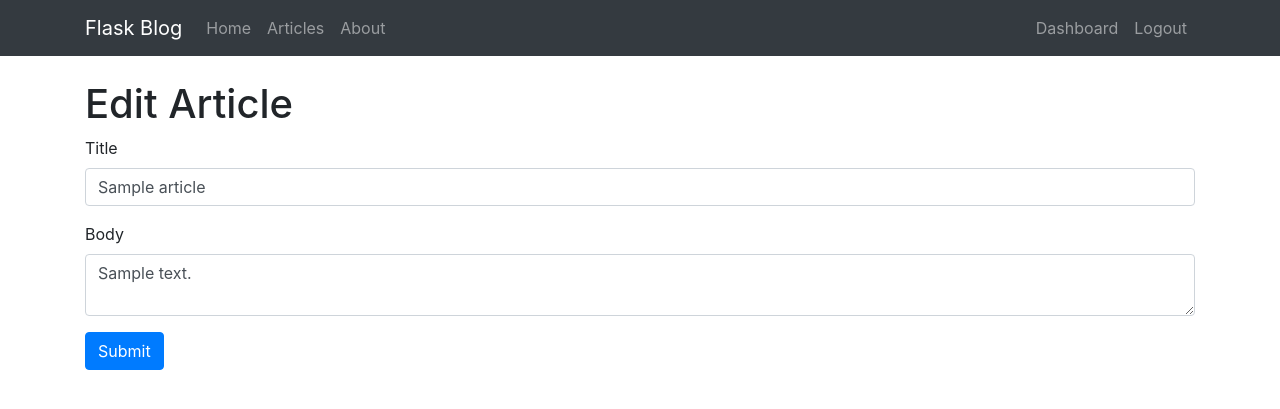
After one commit to jonasismoe/flask-blog, a Flask app: page /edit-article/1 in a window 1280 px wide. The commit adds this page. Shown: the top 409 px of the page. Run offline with Flask 2, Linux system fonts and the light colour scheme; the visitor is signed in with stand-in values (Sample User, id 1); tables that the repository leaves empty hold one stand-in row (values such as "Sample post"); some libraries are stand-ins or nearby versions.

Commit message:
Added Ability to Delete and Edit Articles

```diff
--- a/app.py
+++ b/app.py
@@ -81,7 +81,7 @@ def article(id):
     cur = mysql.connection.cursor()
 
     # Get articles
-    result = cur.execute('SELECT * from articles WHERE id = %s', [id])
+    cur.execute('SELECT * from articles WHERE id = %s', [id])
 
     # Fetch result
     article = cur.fetchone()
@@ -255,7 +255,71 @@ def add_article():
     else:
         return render_template('add-article.html', title='Add Article', form=form)
 
+# Edit Article
+@app.route('/edit-article/<string:id>', methods=['GET', 'POST'])
+@is_logged_in
+def edit_article(id):
+    # Create cursor
+    cur = mysql.connection.cursor()
 
+    # Get article by id
+    cur.execute('SELECT * FROM articles WHERE id = %s', [id])
+
+    # Fetch result
+    article = cur.fetchone()
+
+    # Get form
+    form = ArticleForm(request.form)
+
+    # Populate form fields
+    form.title.data = article['title']
+    form.body.data = article['body']
+
+    # If request is POST and form is validated...
+    if request.method == 'POST' and form.validate():
+        # Get title and body from form
+        title = request.form['title']
+        body = request.form['body']
+
+        # Create cursor
+        cur = mysql.connection.cursor()
+
+        # Query
+        cur.execute('UPDATE articles SET title = %s, body = %s WHERE id = %s', (title, body, id))
+
+        # Commit
+        mysql.connection.commit()
+
+        # Close connection
+        cur.close()
+
+        flash('Article Updated!', 'success')
+
+        return redirect(url_for('dashboard'))
+
+    # ... else GET request.
+    else:
+        return render_template('edit-article.html', title='Edit Article', form=form)
+
+# Delete Article
+@app.route('/delete-article/<string:id>', methods=["POST"])
+@is_logged_in
+def delete_article(id):
+    # Create cursor
+    cur = mysql.connection.cursor()
+
+    # Execute
+    cur.execute('DELETE FROM articles WHERE id = %s', [id])
+
+    # Commit
+    mysql.connection.commit()
+
+    # Close connection
+    cur.close()
+
+    flash('Article Deleted!', 'success')
+
+    return redirect(url_for('dashboard'))
 
 # Activate Debugging Tools
 if __name__ == '__main__':
--- /dev/null
+++ b/templates/edit-article.html
@@ -0,0 +1,15 @@
+{% extends 'template.html' %}
+
+{% block body %}
+    <h1>Edit Article</h1>
+    {% from 'includes/_formhelpers.html' import render_field %}
+    <form method="POST" action="">
+        <div class="form-group">
+            {{ render_field(form.title, class_="form-control") }}
+        </div>
+        <div class="form-group">
+            {{ render_field(form.body, class_="form-control", id="editor") }}
+        </div>
+        <p><input class="btn btn-primary" type="submit" value="Submit"></p>
+    </form>
+{% endblock %}
```
Also changed, not shown: templates/dashboard.html (+6 -1 lines).
